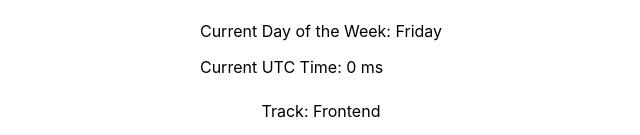
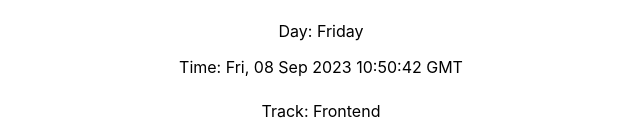
Before and after one commit to mubzie/hng-task, a plain HTML site: page index.html in a window 1280 px wide. Shown: the part 415-550 px from the top of the page, without its empty margins (319-959 px from the left). Drawn offline with Linux system fonts and the light colour scheme.

Commit message:
updated UTC once again

```diff
--- a/script.js
+++ b/script.js
@@ -3,7 +3,6 @@ const getTime = document.getElementById("current-time");
 const getUserName = document.getElementById("user-name");
 const getTrack = document.getElementById("track");
 
-// set day
 const today = new Date().getDay();
 const daysOfWeek = [
   "sunday",
@@ -14,18 +13,15 @@ const daysOfWeek = [
   "Friday",
   "Saturday",
 ];
-getDay.textContent = `Current Day of the Week: ${daysOfWeek[today]}`;
+getDay.textContent = `Day: ${daysOfWeek[today]}`;
 
-// set time
 const getCurrentTime = () => {
   const getDate = new Date();
-  const getUTC = getDate.getUTCMilliseconds(getDate);
-  getTime.textContent = `Current UTC Time: ${getUTC} ms`;
+  const getUTC = getDate.toUTCString(getDate);
+  getTime.textContent = `Time: ${getUTC}`;
 };
 setInterval(getCurrentTime, 1000);
 
-// set userName
 getUserName.textContent = "Slack Name: Mubzie";
 
-//set track
 getTrack.textContent = "Track: Frontend";
--- a/style.css
+++ b/style.css
@@ -29,6 +29,7 @@ main {
 .date-time {
   display: flex;
   flex-direction: column;
+  align-items: center;
   gap: 16px;
   padding-top: 8px;
   padding-bottom: 8px;
@@ -48,7 +49,6 @@ img {
 }
 
 /* media query */
-
 @media (max-width: 600px) {
   main {
     margin-top: 72px;
```
Also changed, not shown: index.html (+0 -1 lines).
